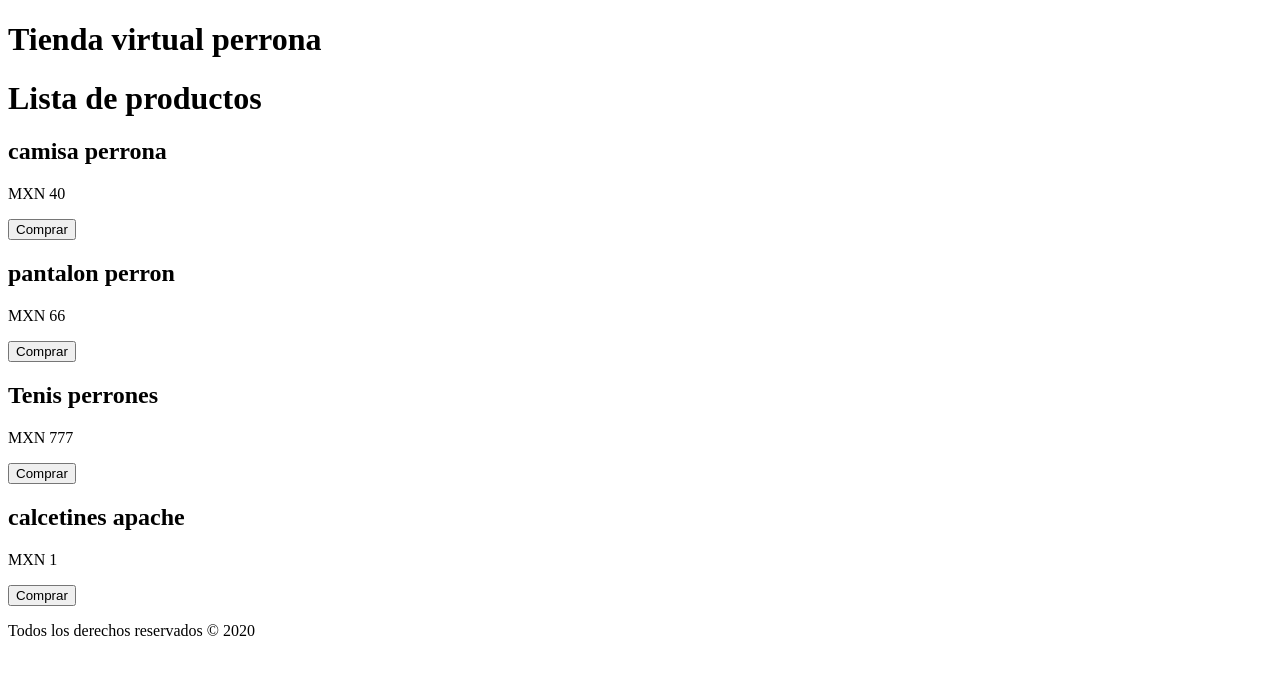
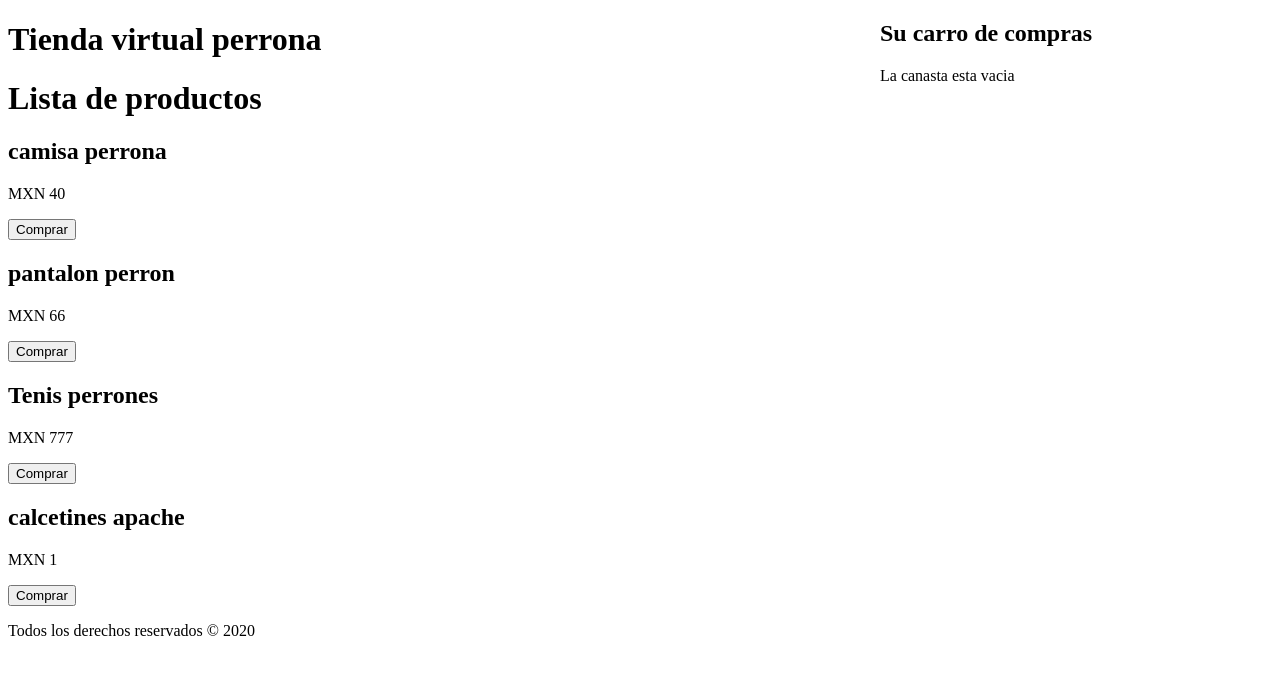
Before and after one commit to maxmiau/Basicos, a React (Create React App) app: page / in a window 1280 px wide. Shown: the top 674 px of the page. Built offline with nearby package versions, Linux system fonts and the light colour scheme.

Commit message:
Ultimo Commit del proyecto basico de react

```diff
--- a/src/App.js
+++ b/src/App.js
@@ -2,6 +2,7 @@
 import Header from './components/Header'
 import Footer from './components/Footer'
 import Producto from './components/Producto'
+import Carrito from './components/Carrito'
 
 
 function App() {
@@ -36,6 +37,11 @@
         />
       ))}
 
+      <Carrito
+          carrito = {carrito}
+          agregarProducto = {agregarProducto}
+      />
+
       <Footer
         fecha={fecha}
       />
--- /dev/null
+++ b/src/components/Carrito.js
@@ -0,0 +1,23 @@
+import React from 'react';
+import './carrito.css'
+import Producto from './Producto'
+
+const Carrito = ({carrito, agregarProducto}) => (
+    <div className="carrito">
+        <h2>Su carro de compras</h2>
+
+        {carrito.length === 0
+        ?<p>La canasta esta vacia</p>
+        : carrito.map(producto => (
+            <Producto
+                key = {producto.id}
+                producto = {producto}
+                carrito = {carrito}
+                agregarProducto = {agregarProducto}
+            />
+        ))
+        }
+    </div>
+)
+
+export default Carrito;
--- a/src/components/Producto.js
+++ b/src/components/Producto.js
@@ -6,17 +6,41 @@
     // Agregando compra al carrito
     const seleccionProducto = id => {
         const producto = productos.filter(producto => producto.id === id)[0]
-        console.log(producto)
+        agregarProducto([
+            ...carrito,
+            producto
+        ])
+    }
+
+    // Eliminar productos del carrito
+    const eliminarProducto = id => {
+        const productos = carrito.filter(producto => producto.id !== id)
+
+        // Colar productos en el state
+        agregarProducto(productos)
     }
 
     return (
         <div>
             <h2>{nombre}</h2>
             <p>MXN {precio}</p>
-            <button
-                type = "button"
-                onClick = { () => seleccionProducto(id) }
-            >Comprar</button>
+
+            {productos
+            ?
+                (
+                    <button
+                        type = "button"
+                        onClick = { () => seleccionProducto(id) }
+                    >Comprar</button>
+                )
+            :
+                    (
+                        <button
+                            type = "button"
+                            onClick = { () => eliminarProducto(id)}
+                        >Eliminar!</button>
+                    )
+            }
         </div>
     );
 }
--- /dev/null
+++ b/src/components/carrito.css
@@ -0,0 +1,7 @@
+.carrito {
+    position: fixed;
+    top: 0;
+    right: 0;
+    background-color: white;
+    width: 400px;
+}
```
